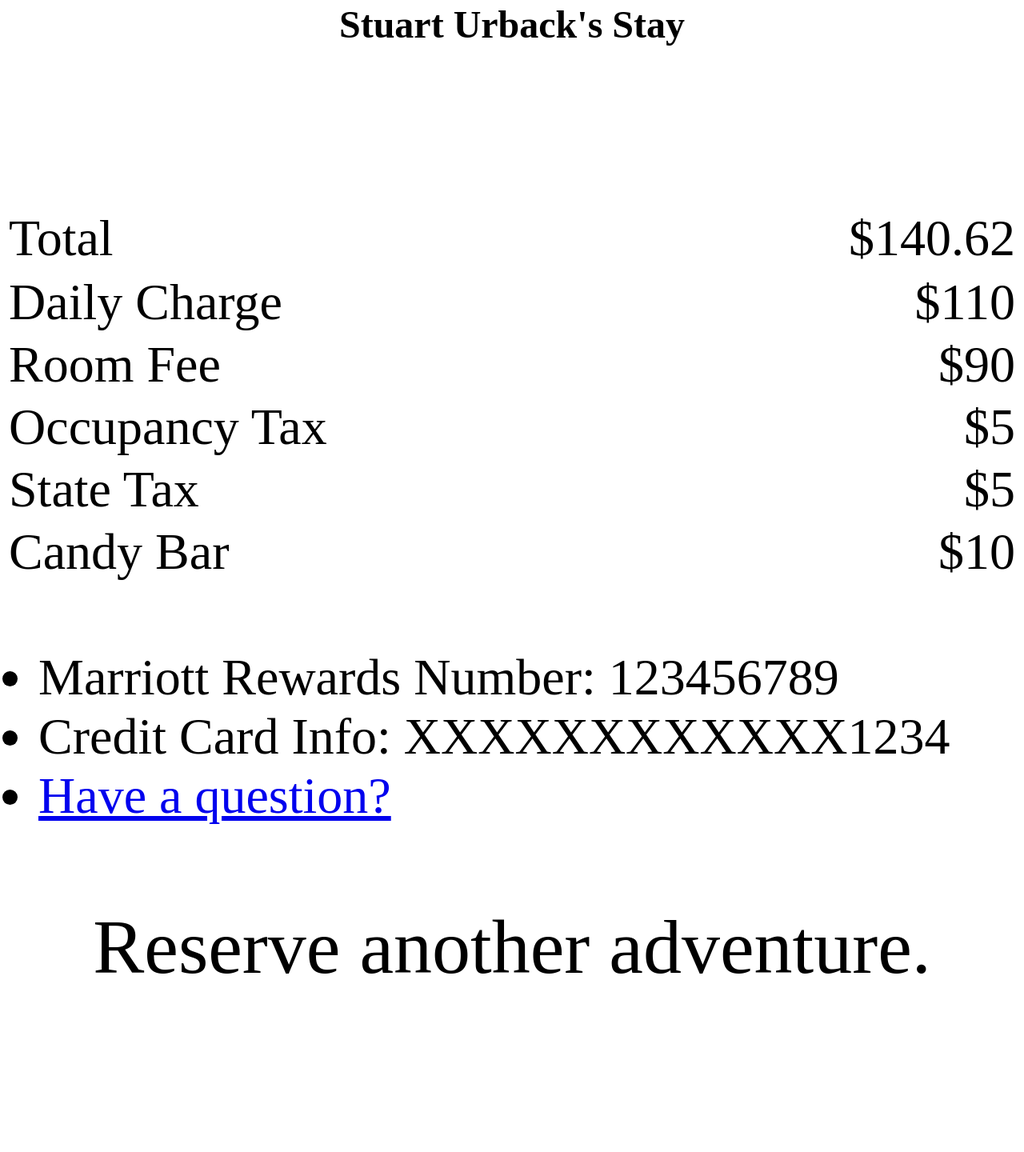
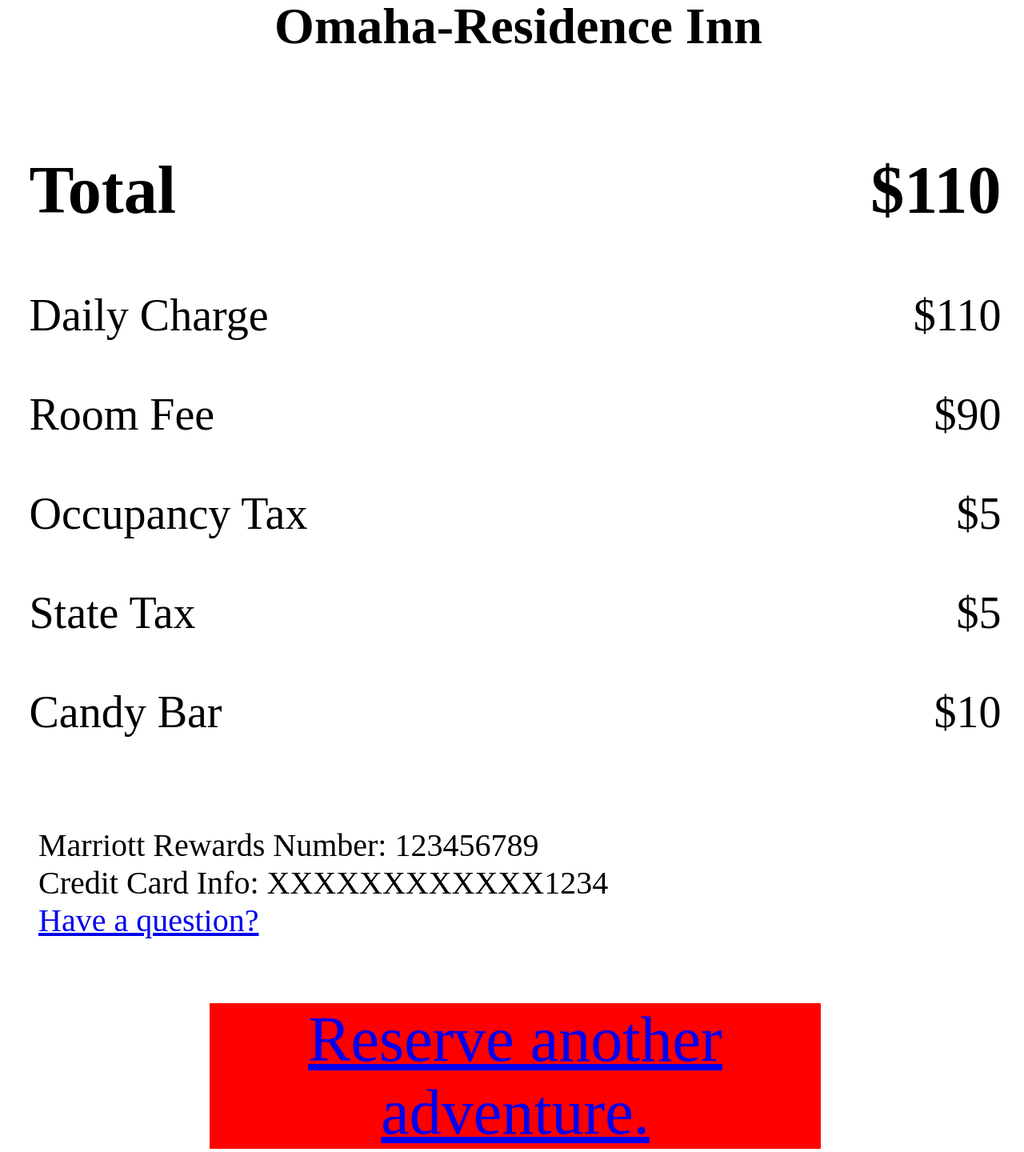
Before and after one commit to Stuwert/marriott-receipt, a plain HTML site: page index.html in a window 1280 px wide. Shown: the part 264-1704 px from the top of the page at 80% size. Before the commit the page ends 1599 px from the top, so only its background shows below. Drawn offline with Linux system fonts and the light colour scheme.

Commit message:
Minor updates

```diff
--- a/index.html
+++ b/index.html
@@ -9,6 +9,10 @@
 	<body>
 
 		<div class="header">
+			<h3>
+				Stuart Urback's stay at
+			</h3>
+
 			<h1>
 				Marriott
 			</h1>
@@ -17,23 +21,19 @@
 				Omaha-Residence Inn
 			</h2>
 
-			<h3>
-				Stuart Urback's Stay
-			</h3>
-			<h3>
-
-			</h3>
 		</div>
 
 		<section>
+			<div class="payment">
+
 			<table class="total">
 
 							<tr>
 								<td>
-						Total
+									<p>Total</p>
 								</td>
 								<td class="amount">
-						$140.62
+									<p>$110</p>
 								</td>
 							</tr>
 						</table>
@@ -42,50 +42,50 @@
 
 							<tr class="top">
 								<td>
-						Daily Charge
+									<p>Daily Charge</p>
 								</td>
 								<td class="amount">
-						$110
+									<p>$110</p>
 								</td>
 							</tr>
 
 							<tr class="daily hidden">
 								<td>
-						Room Fee
+									<p>Room Fee</p>
 								</td>
 								<td class="amount">
-						$90
+									<p>$90</p>
 								</td>
 							</tr>
 
 							<tr class="daily hidden">
 								<td>
-						Occupancy Tax
+									<p>Occupancy Tax</p>
 								</td>
 								<td class="amount">
-						$5
+									<p>$5</p>
 								</td>
 							</tr>
 
 							<tr class="daily hidden">
 								<td>
-						State Tax
+									<p>State Tax</p>
 								</td>
 								<td class="amount">
-						$5
+									<p>$5</p>
 								</td>
 							</tr>
 
 							<tr class="top">
 								<td>
-						Candy Bar
+									<p>Candy Bar</p>
 								</td>
 								<td class="amount">
-						$10
+									<p>$10</p>
 								</td>
 							</tr>
 						</table>
-		</section>
+				</div>
 
 		<div class="extras">
 
@@ -101,8 +101,12 @@
 				</li>
 			</ul>
 
-			<p>Reserve another adventure.</p>
+			<div class="reserve">
+				<p><a href="#">Reserve another adventure.</a></p>
+			</div>
 
 		</div>
 
+		</section>
+
 	</body>
--- a/style.css
+++ b/style.css
@@ -1,18 +1,22 @@
 table, tr, td{
 	margin-left, margin-right: 0;
-	width: 100%;
+	width: 96%;
 }
 
 .header {
 	width: 100%;
 	margin-top: 0;
+	position: fixed;
+	background-color: white;
+	z-index: 1;
 }
 
 section {
-	margin-top: 200px;
+	position: absolute;
+	margin-top: 25em;
 }
 
-h1, h2, h3, p {
+h1, h2, p {
 	text-align: center;
 }
 
@@ -23,7 +27,8 @@ h2{
 
 h3{
 	font-size: 3em;
-	margin: 0;
+	margin: 0 0 .25em .25em;
+	text-align: left;
 }
 
 h1 {
@@ -32,22 +37,46 @@ h1 {
 	margin-bottom: 0;
 }
 
-td, li{
-	font-size: 4em;
+td {
+	font-size: 3.5em;
+}
+
+table {
+	margin: 0 2%;
+}
+
+ul {
+	list-style: none;
+}
+
+table p{
+	text-align: left;
+	margin: .5em 0;
+}
+
+.total p{
+	font-size: 1.5em;
+	font-weight: bold;
+}
+
+.reserve{
+	width: 60%;
+	margin-left: 20%;
+	background-color: red;
+}
+
+.extras li {
+	font-size: 2.5em;
 }
 
 .extras p{
-	font-size: 6em;
+	font-size: 5em;
 }
 
-.amount {
+.amount p{
 	text-align: right;
 }
 
 .details {
 	margin-bottom: 5em;
 }
-
-tr {
-	margin-bottom: 20px;
-}
```
Lines whose indentation alone changed are shown as unchanged.
